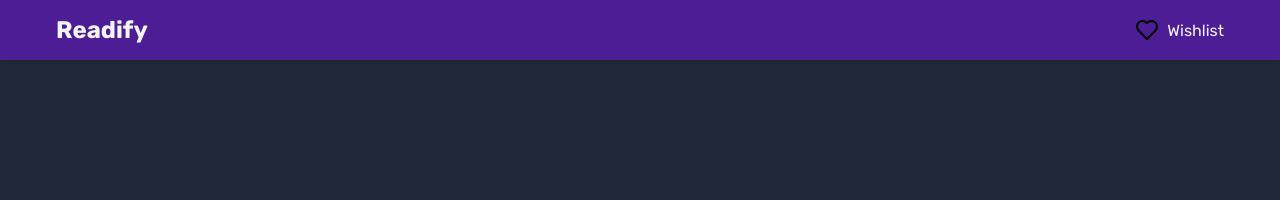
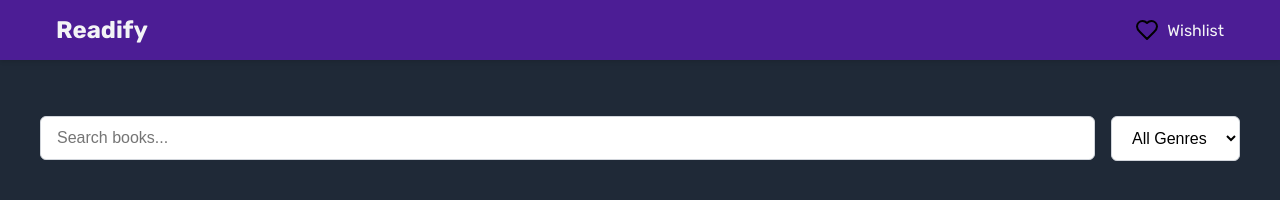
Before and after one commit to masud-rana44/readify, a website built with Vite: page index.html in a window 1280 px wide. Built offline with nearby package versions, Linux system fonts and the light colour scheme; no server answers.

Commit message:
Add filter and search option on UI

```diff
--- a/css/styles.css
+++ b/css/styles.css
@@ -71,7 +71,48 @@
 
 main.container {
   margin-top: 6rem;
-  padding: 8rem 0;
+  padding: 4rem 0;
+}
+
+.search-filter-container {
+  display: flex;
+  justify-content: space-between;
+  margin-bottom: 3.2rem;
+  margin-top: 1.6rem;
+}
+
+.search-bar {
+  position: relative;
+  flex-grow: 1;
+  margin-right: 1.6rem;
+}
+
+.search-bar input {
+  width: 100%;
+  padding: 1.2rem 4rem 1.2rem 1.6rem;
+  border: 1px solid #d1d5db;
+  border-radius: 0.6rem;
+  font-size: 1.6rem;
+  transition: box-shadow 0.3s ease;
+}
+
+.search-bar input:focus {
+  outline: none;
+  box-shadow: 0 0 0 4.8px rgba(59, 130, 246, 0.5);
+}
+
+#genre-filter {
+  padding: 1.2rem 1.6rem;
+  border: 1px solid #d1d5db;
+  border-radius: 0.6rem;
+  font-size: 1.6rem;
+  background-color: white;
+  transition: box-shadow 0.3s ease;
+}
+
+#genre-filter:focus {
+  outline: none;
+  box-shadow: 0 0 0 4.8px rgba(59, 130, 246, 0.5);
 }
 
 .books-grid {
--- a/index.html
+++ b/index.html
@@ -38,6 +38,15 @@
 
     <!-- MAIN -->
     <main class="container">
+      <div class="search-filter-container">
+        <div class="search-bar">
+          <input type="text" id="search" placeholder="Search books..." />
+        </div>
+        <select id="genre-filter">
+          <option value="">All Genres</option>
+        </select>
+      </div>
+
       <div id="booksGrid" class="books-grid"></div>
 
       <div id="pagination" class="pagination"></div>
--- a/js/app.js
+++ b/js/app.js
@@ -7,8 +7,12 @@
 let totalPages = 1;
 
 async function fetchBooks() {
+  const params = new URLSearchParams({
+    page: currentPage,
+  });
+
   try {
-    const response = await fetch(baseUrl);
+    const response = await fetch(`${baseUrl}?${params}`);
     const data = await response.json();
     totalPages = Math.ceil(data.count / booksPerPage);
 
```
